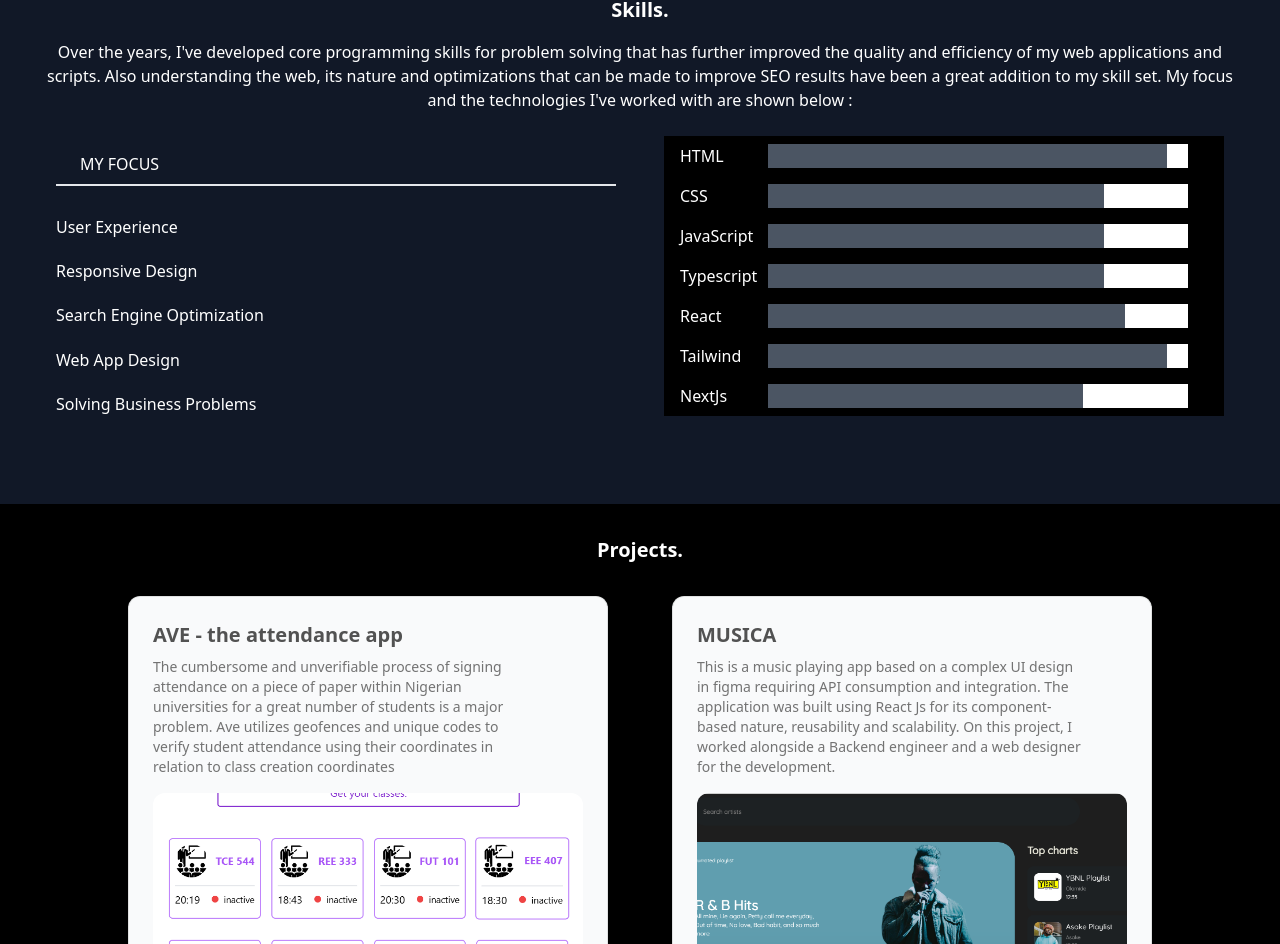
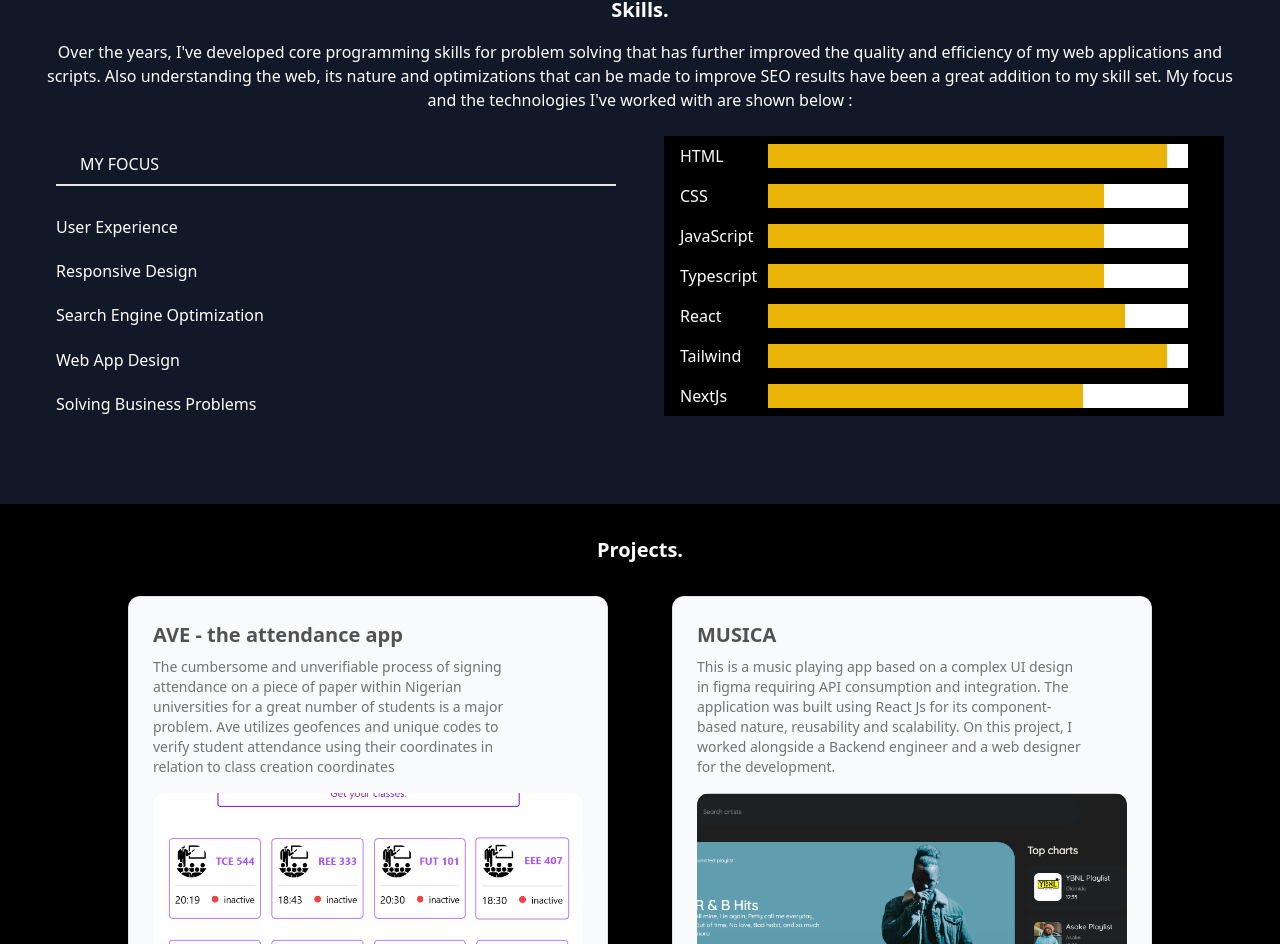
Before and after one commit to ELECTRON11111/my-portfolio, a Next.js app: page / in a window 1280 px wide. Shown: the part 1935-2879 px from the top of the page. Built offline with nearby package versions, Linux system fonts and the light colour scheme; a web font is replaced by a local one.

Commit message:
refactor(skills): added new color theme to the skills

```diff
--- a/src/app/globals.css
+++ b/src/app/globals.css
@@ -5,7 +5,6 @@
 @tailwind utilities;
 
 /* @import url('https://fonts.googleapis.com/css2?family=Playfair+Display:ital,wght@0,400..900;1,400..900&display=swap'); */
-
 .link {
   @apply rounded cursor-pointer p-4 hover:underline sm:p-1
 }
--- a/src/components/Skills/Skills.tsx
+++ b/src/components/Skills/Skills.tsx
@@ -20,49 +20,49 @@ export default function Skills() {
                 <div id="technology" className="w-full h-10 bg-black flex items-center">
                     <span className="block p-4 w-[6.5rem] pr-14">HTML</span>
                     <div className="bg-white basis-3/4 flex">
-                        <div className="bg-gray-600 basis-[95%] text-gray-600">.</div>
+                        <div className="bg-yellow-500 basis-[95%] text-yellow-500">.</div>
                     </div>
                 </div>
 
                 <div id="technology" className="w-full h-10 bg-black flex items-center">
                     <span className="block p-4 w-[6.5rem] pr-14">CSS</span>
                     <div className="bg-white basis-3/4 flex">
-                        <div className="bg-gray-600 basis-[80%] text-gray-600">.</div>
+                        <div className="bg-yellow-500 basis-[80%] text-yellow-500">.</div>
                     </div>
                 </div>
 
                 <div id="technology" className="w-full h-10 bg-black flex items-center">
                     <span className="block p-4 w-[6.5rem]">JavaScript</span>
                     <div className="bg-white basis-3/4 flex">
-                        <div className="bg-gray-600 basis-[80%] text-gray-600">.</div>
+                        <div className="bg-yellow-500 basis-[80%] text-yellow-500">.</div>
                     </div>
                 </div>
 
                 <div id="technology" className="w-full h-10 bg-black flex items-center">
                     <span className="block p-4 w-[6.5rem]">Typescript</span>
                     <div className="bg-white basis-3/4 flex">
-                        <div className="bg-gray-600 basis-[80%] text-gray-600">.</div>
+                        <div className="bg-yellow-500 basis-[80%] text-yellow-500">.</div>
                     </div>
                 </div>
 
                 <div id="technology" className="w-full h-10 bg-black flex items-center">
                     <span className="block p-4 w-[6.5rem] pr-14">React</span>
                     <div className="bg-white basis-3/4 flex">
-                        <div className="bg-gray-600 basis-[85%] text-gray-600">.</div>
+                        <div className="bg-yellow-500 basis-[85%] text-yellow-500">.</div>
                     </div>
                 </div>
 
                 <div id="technology" className="w-full h-10 bg-black flex items-center">
                     <span className="block p-4 w-[6.5rem] pr-14">Tailwind</span>
                     <div className="bg-white basis-3/4 flex">
-                        <div className="bg-gray-600 basis-[95%] text-gray-600">.</div>
+                        <div className="bg-yellow-500 basis-[95%] text-yellow-500">.</div>
                     </div>
                 </div>
 
                 <div id="technology" className="w-full h-10 bg-black flex items-center">
                     <span className="block p-4 w-[6.5rem] pr-14">NextJs</span>
                     <div className="bg-white basis-3/4 flex">
-                        <div className="bg-gray-600 basis-3/4 text-gray-600">.</div>
+                        <div className="bg-yellow-500 basis-3/4 text-yellow-500">.</div>
                     </div>
                 </div>
             </div>
```
